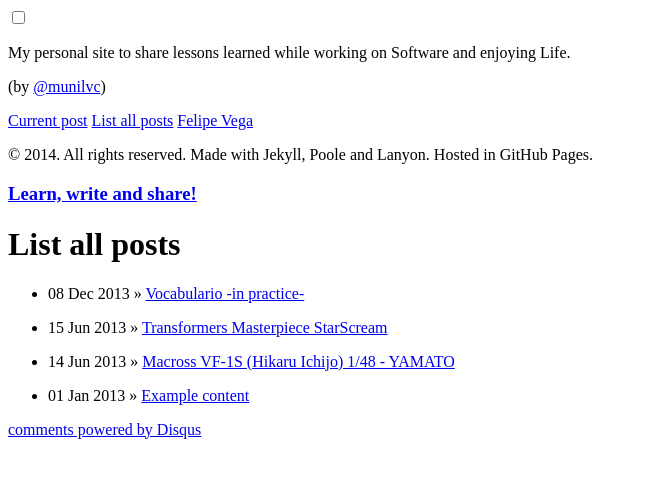
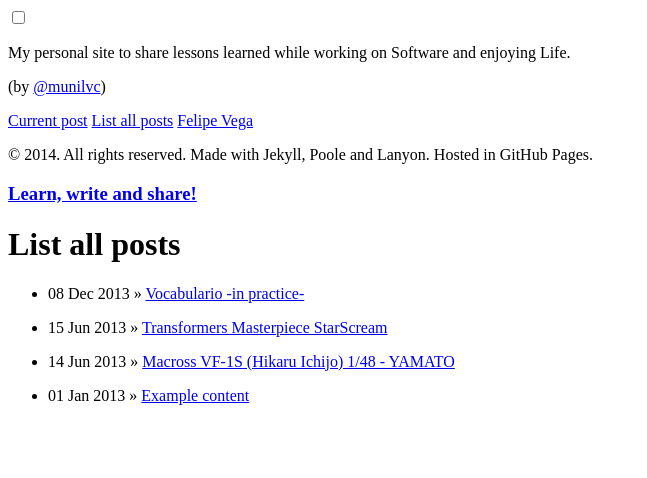
Before and after one commit to munilvc/munilvc.github.io, a Jekyll site: the page built from allPostsList.md, in a window 1280 px wide. Shown: the top 478 px of the page, without its empty margins (0-647 px from the left). Built offline with Jekyll 4.4.1, drawn with Linux system fonts in a browser that asks for light colours; Markdown is read by kramdown in place of the engine named in the settings; comment, search, counter and statistics services are not loaded; some of the changed lines change nothing that is shown.

Commit message:
Try comments 8

```diff
--- a/_layouts/page.html
+++ b/_layouts/page.html
@@ -6,18 +6,3 @@
   <h1 class="page-title">{{ page.title }}</h1>
   {{ content }}
 </div>
-
- <div id="disqus_thread"></div>
-    <script type="text/javascript">
-        /* * * CONFIGURATION VARIABLES: EDIT BEFORE PASTING INTO YOUR WEBPAGE * * */
-        var disqus_shortname = 'munilvc'; // required: replace example with your forum shortname
-
-        /* * * DON'T EDIT BELOW THIS LINE * * */
-        (function() {
-            var dsq = document.createElement('script'); dsq.type = 'text/javascript'; dsq.async = true;
-            dsq.src = '//' + disqus_shortname + '.disqus.com/embed.js';
-            (document.getElementsByTagName('head')[0] || document.getElementsByTagName('body')[0]).appendChild(dsq);
-        })();
-    </script>
-    <noscript>Please enable JavaScript to view the <a href="http://disqus.com/?ref_noscript">comments powered by Disqus.</a></noscript>
-    <a href="http://disqus.com" class="dsq-brlink">comments powered by <span class="logo-disqus">Disqus</span></a>
```
